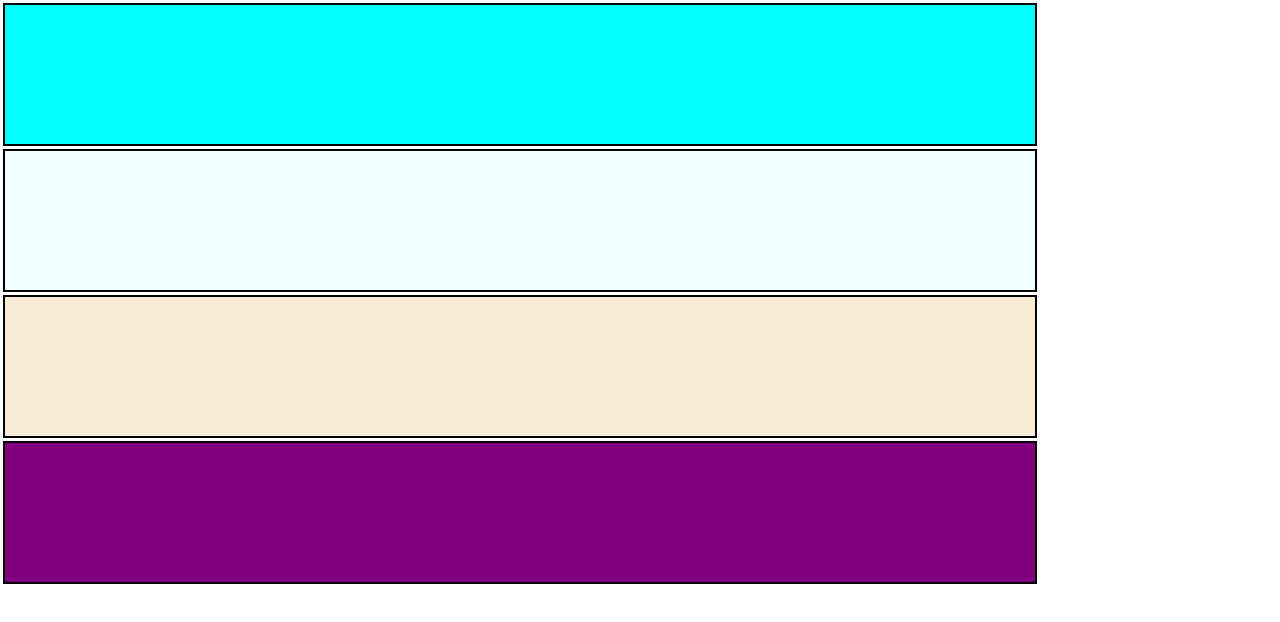
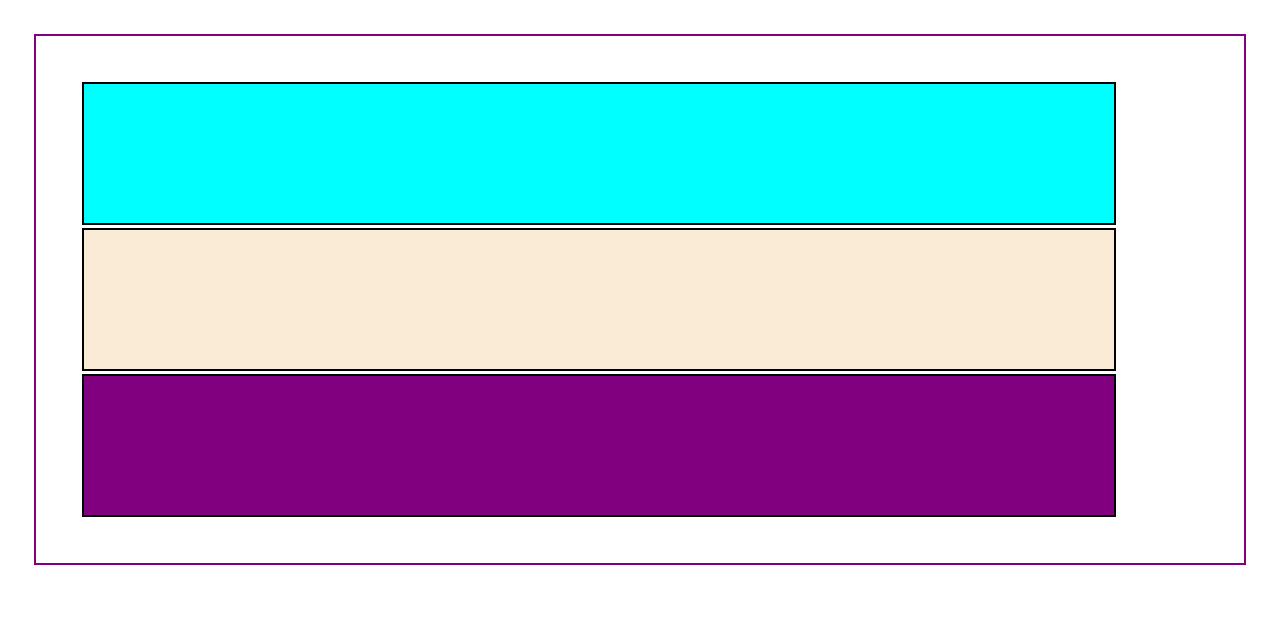
Before and after one commit to adocxwork/WebDev, a plain HTML site: page L28/index.html in a window 1280 px wide. Drawn offline with Linux system fonts and the light colour scheme.

Commit message:
files added..

```diff
--- a/L28/index.html
+++ b/L28/index.html
@@ -10,11 +10,20 @@
             margin: 0;
             padding: 0;
         }
+        .parent{
+            padding: 43px;
+            margin: 34px;
+            border: 2px solid purple;
+        }
         .box1{
             background-color: aqua;
+            position: absolute;
         }
         .box2{
             background-color: azure;
+            /* position: relative;
+            top: 34px;
+            left: 56px; */
         }
         .box3{
             background-color: antiquewhite;
@@ -32,9 +41,11 @@
     </style>
 </head>
 <body>
-    <div class="box box1"></div>
-    <div class="box box2"></div>
-    <div class="box box3"></div>
-    <div class="box box4"></div>
+    <div class="parent">
+        <div class="box box1"></div>
+        <div class="box box2"></div>
+        <div class="box box3"></div>
+        <div class="box box4"></div>
+    </div>
 </body>
 </html>
```
